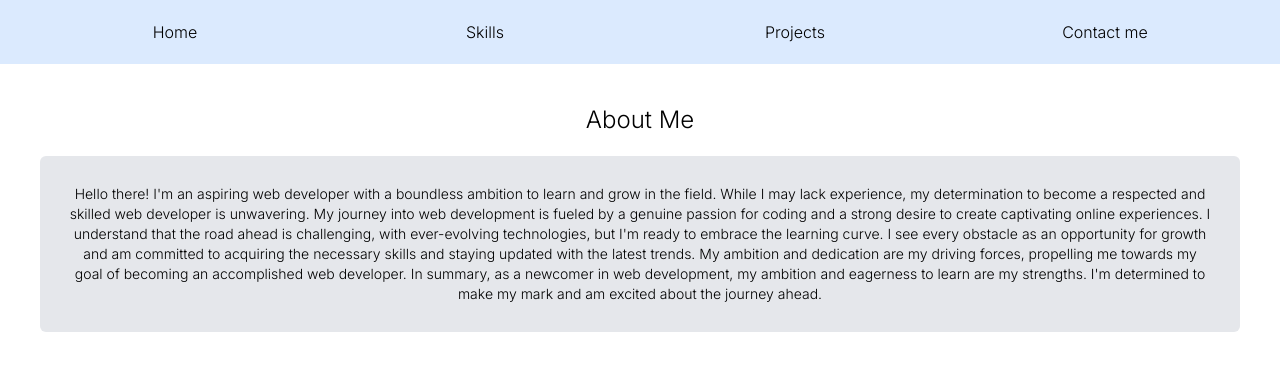
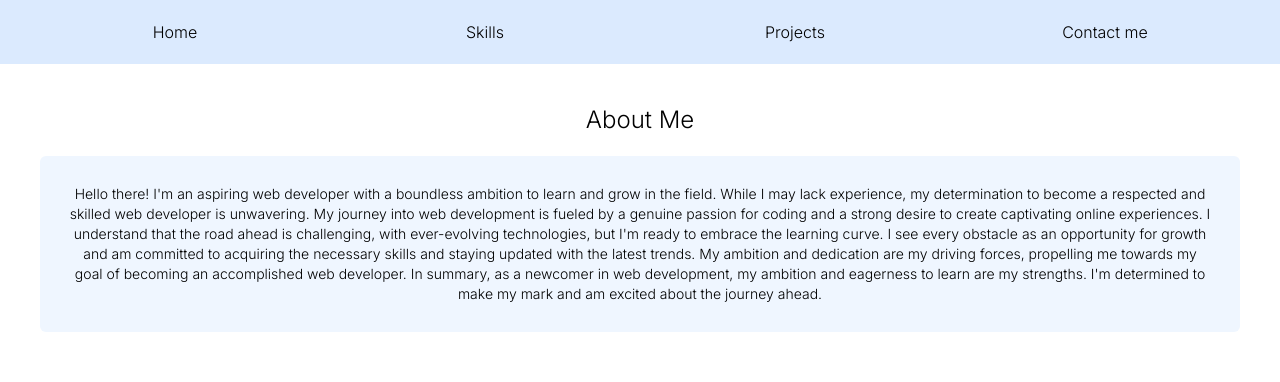
Before and after one commit to Stef14-bit/portfolio_iv, a Next.js app: page / in a window 1280 px wide. Shown: the top 382 px of the page. Built offline with nearby package versions, Linux system fonts and the light colour scheme.

Commit message:
changed shadows

```diff
--- a/app/components/ProjectCard.tsx
+++ b/app/components/ProjectCard.tsx
@@ -9,7 +9,7 @@ type Props = {
 
 const ProjectCard = (props: Props) => {
   return (
-    <div className=" bg-gray-200 flex flex-col justify-center content-between rounded-md  m-10 p-5 shadow-black shadow-2xl max-w-sm">
+    <div className=" bg-blue-50 flex flex-col justify-center content-between rounded-md  m-10 p-5 shadow-black shadow-md max-w-sm">
       <iframe src={props.projectUrl} title={props.projectName}></iframe>
       <h2 className="py-5 font-light text-2xl">{props.projectName}</h2>
       <p className="font-light text-sm">{props.projectDescription}</p>
--- a/app/globals.css
+++ b/app/globals.css
@@ -3,6 +3,5 @@
 @tailwind utilities;
 
 body {
-  /* background-color: #a2d2ff; */
   scroll-behavior: smooth;
 }
--- a/app/page.tsx
+++ b/app/page.tsx
@@ -10,7 +10,7 @@ export default function Home() {
     <div>
       <section id="top" className=" m-10">
         <h2 className="text-center font-light text-2xl my-5">About Me</h2>
-        <p className="text-sm text-center font-light bg-gray-200 rounded-md p-7">
+        <p className="text-sm text-center font-light bg-blue-50 rounded-md p-7">
           Hello there! I'm an aspiring web developer with a boundless ambition
           to learn and grow in the field. While I may lack experience, my
           determination to become a respected and skilled web developer is
@@ -31,7 +31,7 @@ export default function Home() {
       <section id="skills" className="grid grid-cols-1 md:grid-cols-2">
         <div className="col-span-1  p-5">
           <h2 className="text-center font-light text-2xl my-5">Skills</h2>
-          <ul className="flex flex-wrap justify-center items-center bg-gray-200 rounded-md shadow-black shadow-2xl">
+          <ul className="flex flex-wrap justify-center items-center bg-blue-50 rounded-md shadow-black shadow-md">
             {mySkills.map((skill) => (
               <li
                 key={skill.id}
@@ -48,7 +48,7 @@ export default function Home() {
         <div className=" p-5">
           <h2 className="text-center font-light text-2xl my-5">Resume</h2>
           <iframe
-            className="rounded-md shadow-black shadow-2xl"
+            className="rounded-md shadow-black shadow-md"
             src="/resume.pdf"
             width="100%"
             height="550"
```
